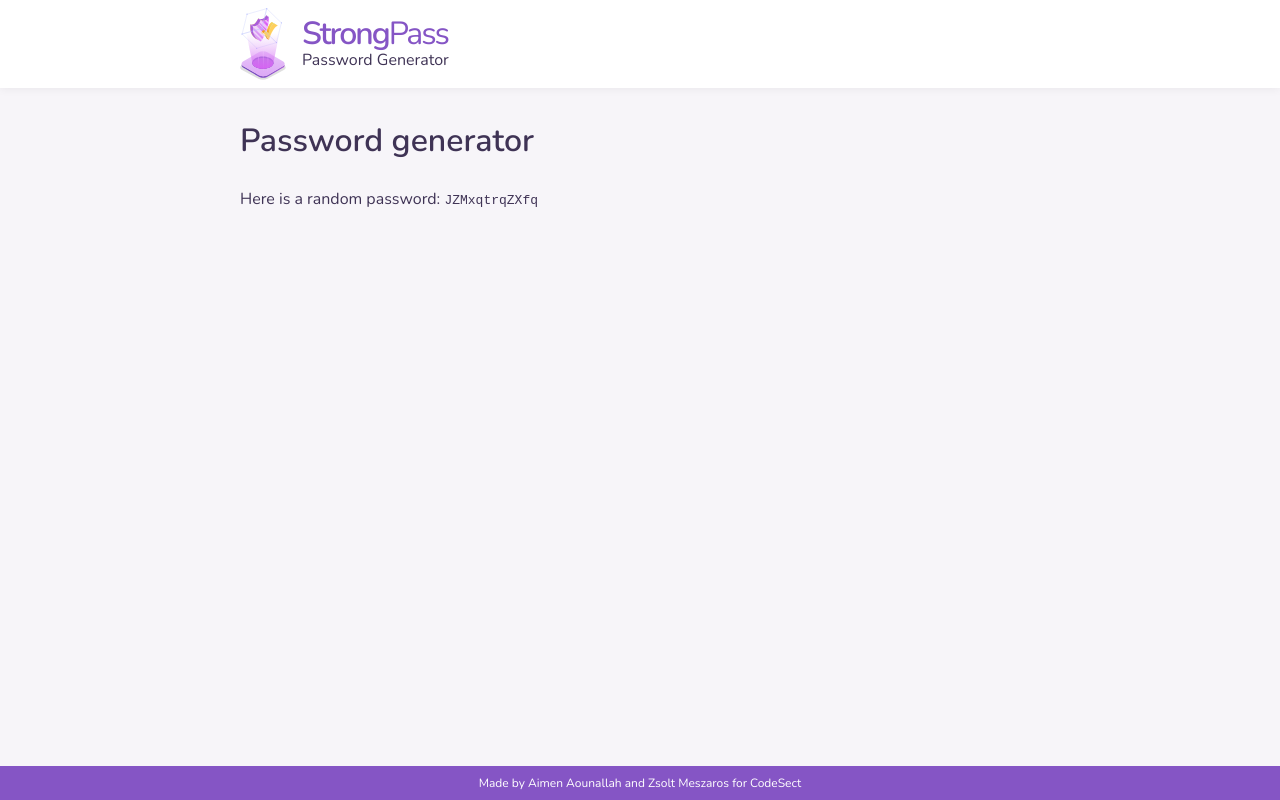
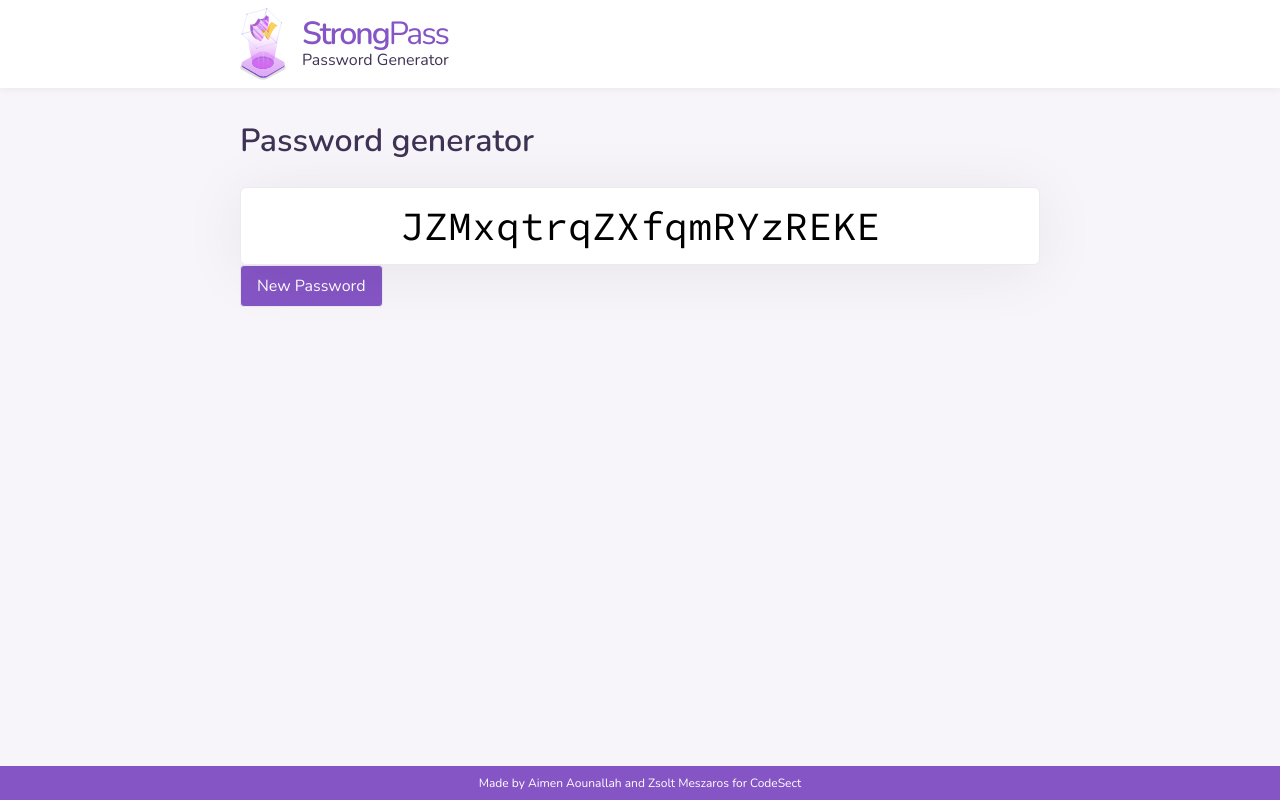
Before and after one commit to codesect/cs01-team-ada-04, a React (Create React App) app: page / in a window 1280 px wide. Built offline with nearby package versions, Linux system fonts and the light colour scheme.

Commit message:
Add password input

```diff
--- a/src/components/App.js
+++ b/src/components/App.js
@@ -1,4 +1,4 @@
-import React from 'react';
+import React, { useState } from 'react';
 import styled from 'styled-components/macro';
 
 import { Wrapper } from './GlobalStyles';
@@ -8,14 +8,56 @@ const Main = styled.main`
   min-height: calc(100vh - 5.5rem - 2.125rem);
 `;
 
+const InputWrapper = styled.div`
+  align-items: center;
+  display: flex;
+  position: relative;
+  width: 100%;
+
+  &::after {
+    background-image: ${({ theme }) =>
+      `linear-gradient(to right, transparent, ${theme.input})`};
+    content: '';
+    height: calc(100% - 2px);
+    position: absolute;
+    right: 1rem;
+    width: 4ch;
+  }
+`;
+
+const PasswordInput = styled.input.attrs({ readOnly: true, type: 'text' })`
+  border-radius: 6px;
+  box-shadow: ${({ theme }) => theme.boxShadow};
+  font-family: 'Source Code Pro', Consolas, Monaco, 'Andale Mono', 'Ubuntu Mono',
+    monospace;
+  font-size: 2rem;
+  position: relative;
+  text-align: center;
+  width: 100%;
+
+  @media (min-width: ${({ theme }) => theme.breakpointS}) {
+    font-size: 2.5rem;
+  }
+
+  &:focus {
+    box-shadow: 0 0 0 1px ${props => props.theme.borderActive};
+  }
+`;
+
 function App() {
+  const [length, setLength] = useState(20);
+  const [password, setPassword] = useState(generatePassword({ length }));
+
+  const generateNewPassword = () => setPassword(generatePassword({ length }));
+
   return (
     <Main>
       <Wrapper>
         <h1>Password generator</h1>
-        <p>
-          Here is a random password: <code>{generatePassword()}</code>
-        </p>
+        <InputWrapper>
+          <PasswordInput value={password} />
+        </InputWrapper>
+        <button onClick={generateNewPassword}>New Password</button>
       </Wrapper>
     </Main>
   );
```
Also changed, not shown: 1 other file (tests, documents, lock files or other folders).
